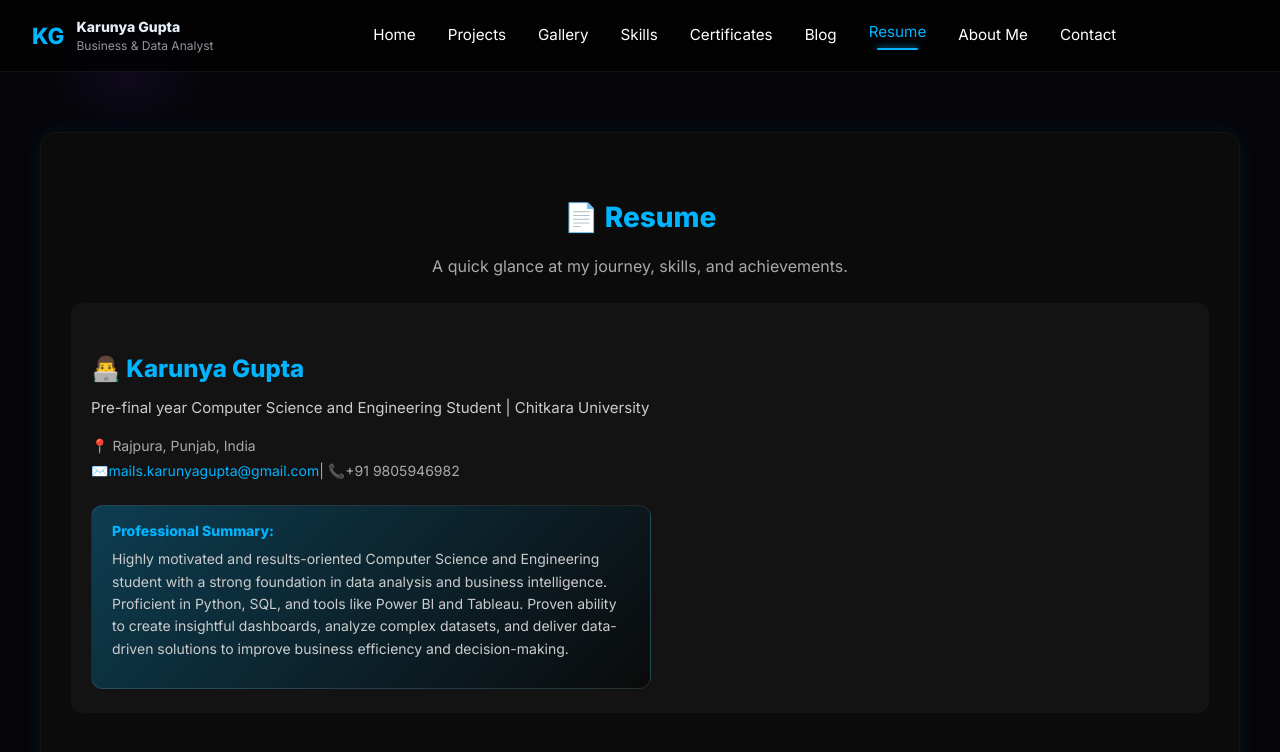
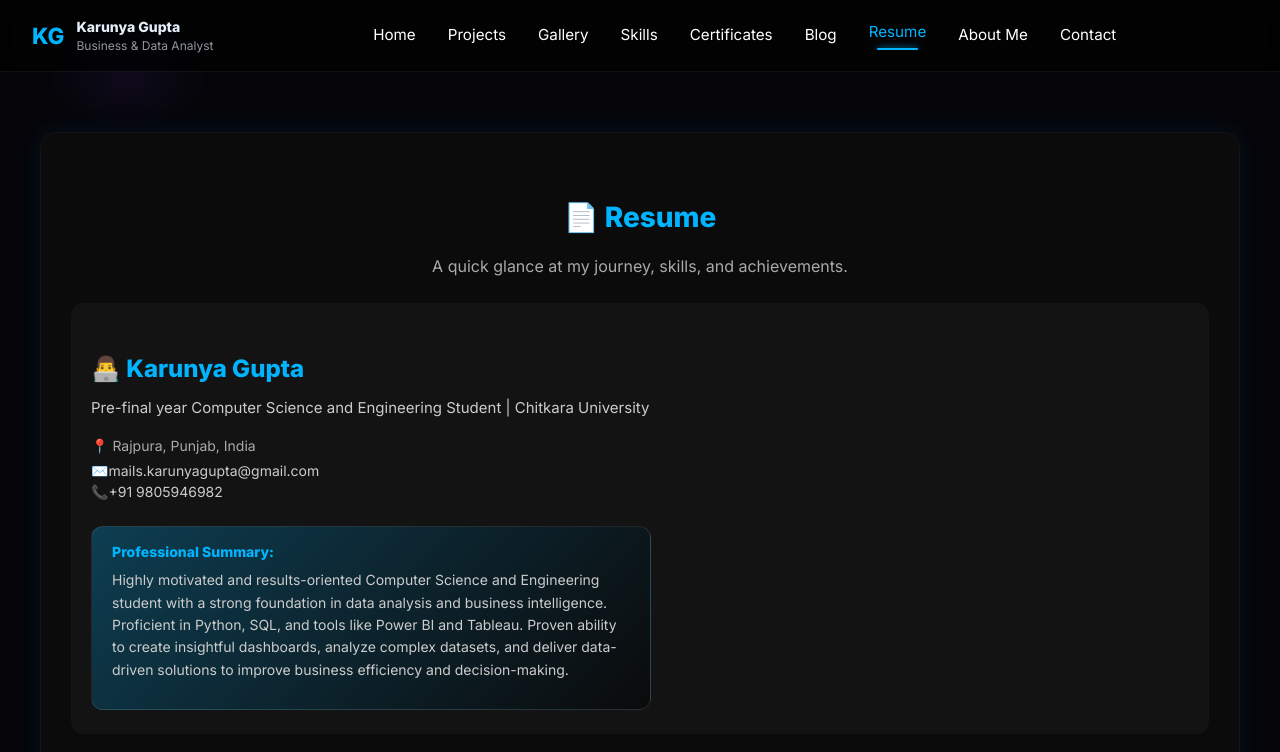
Before and after one commit to KarunyaGupta/Portfolio, a React (Vite) app: page /resume in a window 1280 px wide. Shown: the top 752 px of the page. Built offline with nearby package versions, Linux system fonts and the light colour scheme; the HTML template or start-up script is replaced by a standard one.

Commit message:
update resume contact details

```diff
--- a/src/pages/Resume.jsx
+++ b/src/pages/Resume.jsx
@@ -85,18 +85,27 @@ export default function Resume() {
               ✉️
               <a
                 href="mailto:mails.karunyagupta@gmail.com"
-                style={{cursor: 'pointer', color: '#00b4ff', textDecoration: 'none' }}
+                style={{cursor: 'pointer', color: '#ccc', textDecoration: 'none' }}
               >
                 mails.karunyagupta@gmail.com
               </a>
-              |
+              <br />
               📞
               <span
-                style={{cursor: 'pointer' }}
-
-                title="Click to copy number"
+                style={{cursor: 'pointer', color: '#ccc', textDecoration: 'none'}}
+                title="Click to call or copy number"
+                onClick={() => {
+                  navigator.clipboard.writeText('+91 9805946982');
+                  // alert('Phone number copied to clipboard!');
+                }}
               >
-                +91 9805946982
+                <a
+                  href="tel:+919805946982"
+                  style={{ cursor: 'pointer', color: '#ccc', textDecoration: 'none' }}
+                  onClick={e => e.stopPropagation()}
+                >
+                  +91 9805946982
+                </a>
               </span>
             </p>
           </div>
```
